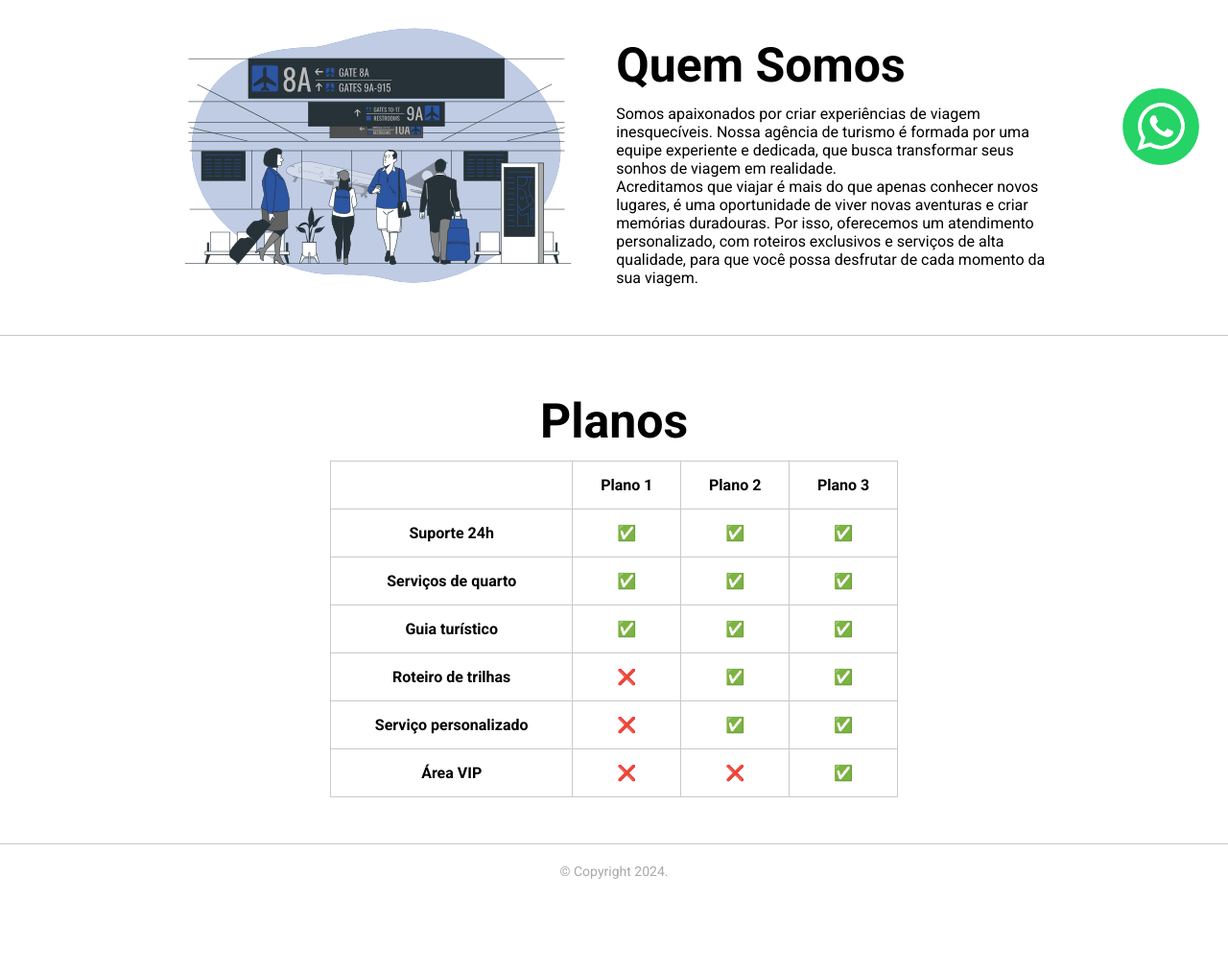
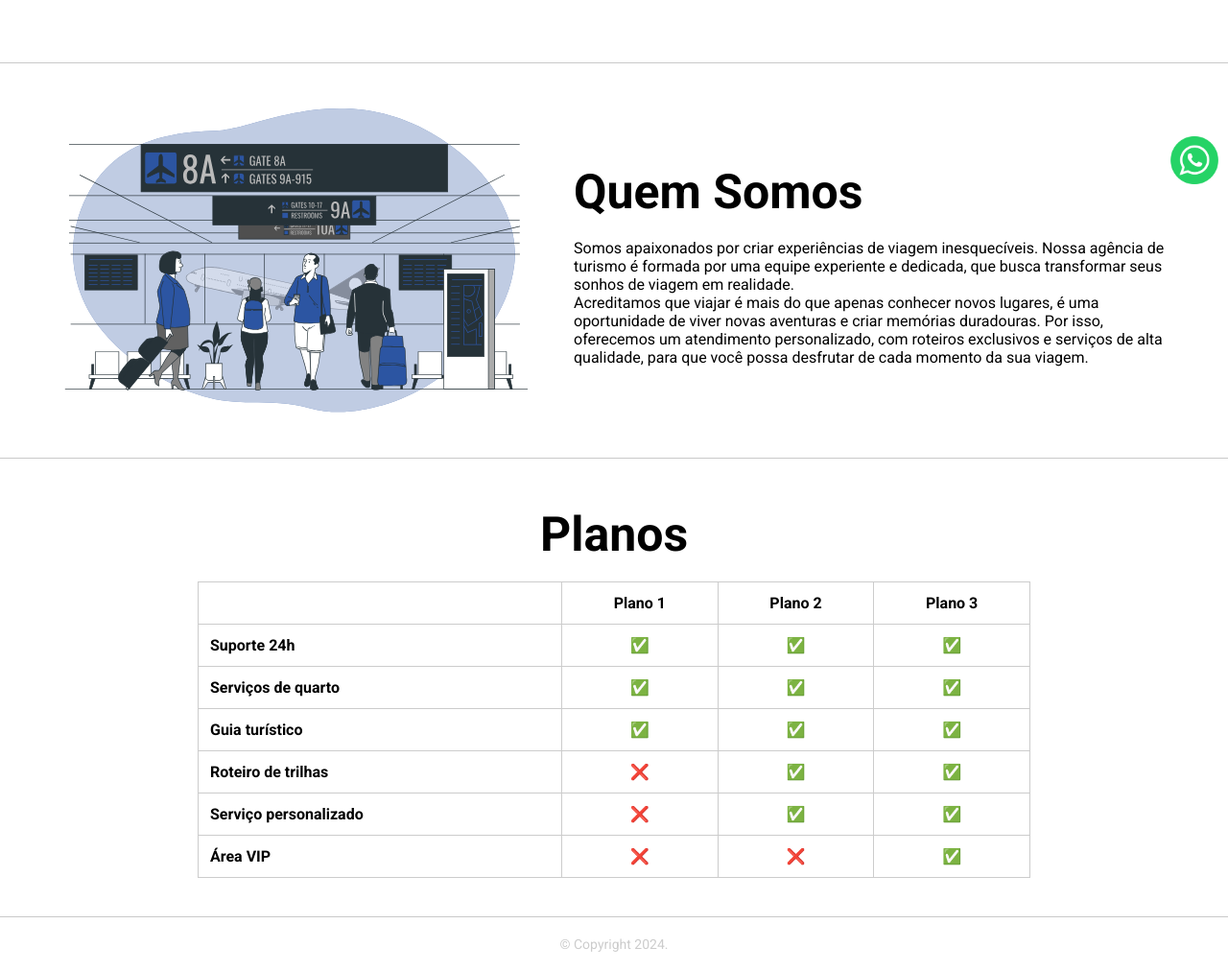
Before and after one commit to rafael-lourenco-1998/exercicios-curso-full-stack, a plain HTML site: page index.html in a window 1280 px wide. Shown: the part 594-1606 px from the top of the page at 96% size. Before the commit the page ends 1530 px from the top, so only its background shows below. Drawn offline with Linux system fonts and the light colour scheme.

Commit message:
Exercício 4 Growdev Media-Queries
Fundamentos do Desenvolvimento Front-End

```diff
--- a/index.html
+++ b/index.html
@@ -1,11 +1,13 @@
 <!DOCTYPE html>
 <html lang="pt-BR">
+
 <head>
     <meta charset="UTF-8">
     <meta name="viewport" content="width=device-width, initial-scale=1.0">
     <link rel="stylesheet" href="style.css">
     <title>Turismo</title>
 </head>
+
 <body>
     <header>
         <nav class="menu">
@@ -42,13 +44,16 @@
             <div> <!-- DIV é um container genérico para agrupar os itens e aplicar comportamento de bloco -->
                 <h2>Quem Somos</h2>
                 <p>
-                Somos apaixonados por criar experiências de viagem inesquecíveis. Nossa agência de turismo é formada por uma equipe
+                    Somos apaixonados por criar experiências de viagem inesquecíveis. Nossa agência de turismo é formada
+                    por uma equipe
                     experiente e dedicada, que busca transformar seus sonhos de viagem em realidade.
                 </p>
                 <p>
                     Acreditamos que viajar é mais do que
-                apenas conhecer novos lugares, é uma oportunidade de viver novas aventuras e criar memórias duradouras. Por isso,
-                oferecemos um atendimento personalizado, com roteiros exclusivos e serviços de alta qualidade, para que você possa
+                    apenas conhecer novos lugares, é uma oportunidade de viver novas aventuras e criar memórias
+                    duradouras. Por isso,
+                    oferecemos um atendimento personalizado, com roteiros exclusivos e serviços de alta qualidade, para
+                    que você possa
                     desfrutar de cada momento da sua viagem.
                 </p>
             </div>
@@ -58,6 +63,7 @@
         <section id="planos">
             <h2>Planos</h2>
 
+            <div id="container-tabela">
                 <table>
                     <thead>
                         <tr>
@@ -106,11 +112,12 @@
                         </tr>
                     </tbody>
                 </table>
+            </div>
         </section>
     </main>
 
-    <a href="https://wa.me/5551999999999?text=Ol%C3%A1%2C%20tudo%20bem%3F"
-    title="Contato via whatsapp" target="_blank" id="btn-whats">
+    <a href="https://wa.me/5551999999999?text=Ol%C3%A1%2C%20tudo%20bem%3F" title="Contato via whatsapp" target="_blank"
+        id="btn-whats">
         <img src="./images/whatsapp.png.png" alt="icone whatsapp">
     </a>
 
@@ -118,4 +125,5 @@
         <p>&copy; Copyright 2024.</p>
     </footer>
 </body>
+
 </html>
--- a/style.css
+++ b/style.css
@@ -1,3 +1,6 @@
+
+/* CONFIGURANDO A PÁGINA PRIMEIRO PARA DISPOSITIVO MÓVEL (FIRST MOBILE)*/
+
 @import url('https://fonts.googleapis.com/css2?family=Roboto:ital,wght@0,100..900;1,100..900&display=swap');
 /* importando fonte do google para usar*/
 
@@ -8,111 +11,161 @@
 }
 
 header{
-    background-color: #3c63b5;
-    padding: 20px;
-}
-
-nav.menu > ul{
-    display: flex; /* disposição dos elemtos na tela( sem em bloco ou em linha)*/
-    gap: 50px; /*da um espaço entre os itens (antes definido pelas margens) */
+    background-color: #3c63b5; /* Cria cor de fundo */
+    padding: 20px; /* Cria espaço interno*/
 }
 
 nav.menu li {
     list-style-type: none;  /* Remove bolinhas da lista */
+    margin: 12px 0; /* adicionou margem externa nos elemntos (li)*/
 }
 
-nav.menu li > a{
-    color: #cccccc;
+nav.menu li > a {
+    color: white;
     text-decoration: none; /* Remove o sublinhado*/
     font-weight: bold; /* Deixa a letra mais grossa*/
     text-transform: uppercase; /* Deixa letra Maiúscula*/
 }
+/* PARA DISPOSITIVOS MÓVEIS NÃO É NECESSÁRIO CRIA O "HOVER" POIS NÃO TEM MOUSE*/
 
-nav.menu li > a:hover{ /* Adiciona efeito quando passa o mouse*/
-    color: white;
-    text-decoration: underline; /* Adiciona sublinhado*/
+h2{
+    font-size: 50px; /* Tamanho da fonte/letra*/
+    margin: 10px 0 20px 0; /* adicionou margem externa*/
 }
-
 
 section {
     text-align: center; /* Alinha texto no centro*/
-    padding: 48px;
+    padding: 40px 20px; /* cria espaço interno */
     border-bottom: 1px solid #c9c9c9;
-}
-
-section{ /* define um display padão para todas as sections*/
-    display: flex; /* disposição dos elementos na tela(se em bloco ou em linha)*/
-    justify-content: center; /* Define o alinhamento ao longo do eixo principal (horizontal).*/
-    align-items: center; /* alinha os itens no eixo vertical */
-}
-
-section#pagina-inicial{
-    flex-direction: row-reverse; /* define a direção do coteúdo flex (row ou column), reverse( de trás para frente)*/
-}
-
-section#quem-somos{
-    gap: 40px; /*da um espaço entre os itens (antes definido pelas margens) */
-}
-
-section#quem-somos > div{
-    text-align: start; /* alinha o conteúdo de texto no inicio*/
-    width: 38%; /* define uma largura para a div */
-
-}
-
-section#planos{
-    flex-direction: column; /* define a direção da section flex ( em coluna) */
-}
-
-img {
-    width: 35%; /* Dimensões verticais e horizontais*/
-    height: 35%;
-}
-
-h2 {
-    font-size: 50px; /* Tamanho da fonte/letra*/
-    margin: 12px 0;
 }
 
 button.botao-padrao {
     background-color: #3c63b5; /* Cor de fundo*/
-    color: #ffffff; /* Cor da letra*/
+    color: white; /* Cor da letra*/
     padding: 18px 48px; /* margem interna*/
     border-radius: 48px; /* borda arredondada*/
-    border: none;
-    font-size: 15px;
-    margin-top: 20px; /* margem externa superior*/
-    margin-bottom: 20px;
+    border: none; /* Deixa sem borda ou nem precisa colocar no código*/
+    font-size: 15px; /* tamanho da letra*/
+    margin: 20px 0; /* Cria margem externa para cima e para baixo*/
 }
 
-button.botao-padrao:hover{
-    cursor: pointer; /* Muda o cursor do mouse*/
-    font-weight: bold;
+section#quem-somos > div > p { /*(P) filha direta da (DIV) que é filha direta da (section#quem-somos) */
+    text-align: start; /* alinha o conteúdo de texto no inicio*/
+    width: 100%; /* define quanto usará da largura disponível para a div */
+}
+
+div#container-tabela{
+    overflow-x: scroll; /* Cria uma barra de rolagem para a tabela*/
+    width: 100%; /* A tebela ocupa 100% do espaço da div*/
 }
 
 table{
-    border-collapse: collapse; /* Cria Linha inteira nas divisões da tabela*/
-    width: 50%;bo
-}
-td, th {
-    border: 1px solid #c9c9c9;
-    padding: 15px;
-    text-align: center;
+    min-width: 450px; /* tabela com largura min */
 }
 
-#btn-whats{ /* cria botão fixo na tela*/
-    position: fixed;
-    bottom: 30px;
-    right: 30px;
+table, td, th {
+    border: 1px solid #cccccc; /* Cria as linhas da tabela */
+    margin: 0 auto; /* Margem externa, pros lados (auto)*/
+    padding: 12px; /*Lagura interna*/
+    text-align: center; /* alinha o texto ao centro*/
+    border-collapse: collapse; /* Tira o espaço entre as linhas tabela, deixando uma única linha*/
 }
 
-a#btn-whats > img{ /* (seletor ID) define tamanho da img filha direta da tag (a) com o ID (btn-whats)*/
-    width: 80px;
+tbody th {
+    text-align: left; /* Alinha o texta a esquerda*/
 }
 
-footer {
-    text-align: center;
-    padding: 20px;
-    color: darkgrey;
-    font-size: 14px;
+a#btn-whats{
+    position: fixed; /* Fixa a posição do botão na tela */
+    bottom: 10px;
+    right: 10px;
+} /* Bottom e Rigth definem onde o botão vai fixar*/
+
+a#btn-whats > img{ /* tag (a) com ID(#seletor) define o tamanho da filha direta (>img)*/
+    width: 50px; /* largura da img*/
 }
+
+footer{
+    padding: 20px; /*Cria espaço interno*/
+    text-align: center; /* alinha o texto ao centro*/
+    color: #cccccc; /* Cor da letra*/
+    font-size: 14px; /* Tamanho da letra*/
+}
+
+/* RESPOSIVIDADE COM MEDIA QUERIES PARA TELAS MAIORES QUE 768px */
+
+@media screen and (min-width: 768px) { /*Define que tem que ser uma tela(screen) e (and) com largura min 768px*/
+    nav.menu > ul {
+    display: flex; /* disposição dos elementos da (ul) na tela (se em bloco ou em linha)*/
+    gap: 50px; /* Cria um espaço entre os itens (antes definido pelas margens) */
+    }
+
+    div#container-tabela{
+        width: 100%; /* Ocupa 100% do espaço disponível para ela */
+        overflow: hidden; /* Define que não deve ter barra de rolagem (scrool)*/
+    }
+
+    table{
+        width: 70%; /* Define que a tabela use 70%  largura do espaço da (DIV) disponível*/
+    }
+}
+
+/* RESPOSIVIDADE COM MEDIA QUERIES PARA TELAS ENTRE 768px À 991px */
+
+@media screen and (min-width: 768px) and (max-width: 991px) {
+    /* Se preferir pode usar (section img), que pega todas as (img) que estão dentro de uma (section) */
+    /* Ou se quiser aplicar em uma img expecífica usa ( ID ou CLASS e a TAG) ex: section#quem-somos img */
+    img{
+        width: 70%; /* Define que todas as imagens tenham 70% da largura do tamanho da section disponível para ela */
+    }
+
+    section#quem-somos > div {
+        padding: 0 24px; /* Define o espaço interno da (div), 0 pra cima/baixo, e 24px para os lados*/
+    }
+}
+
+/* RESPOSIVIDADE COM MEDIA QUERIES PARA TELAS MAIORES QUE 991px */
+
+@media screen and (min-width: 992px) {
+    nav.menu li > a { /* Define uma cor de letra para toda tag(a), que é filha direta de uma (li)*/
+        color: #cccccc; /* que pertence a uma class(menu) dentro de uma (nav)*/
+    }
+
+    nav.menu li > a:hover { /* Adiciona efeito quando passa o mouse*/
+        color: white; /* Muda a cor da letra quando passa o mouse */
+        text-decoration: underline; /* Adiciona sublinhado quando passa o mouse*/
+    }
+
+    img {
+        width: 40%; /* Define que todas as imagens tenham 40% da largura do tamanho da section disponível para ela */
+    }
+
+    button.botao-padrao:hover { /* Adiciona efeito quando passa o mouse*/
+        cursor: pointer; /* Muda o cursor do mouse*/
+        font-weight: bold; /* Deixa a letramais grossa*/
+    }
+
+    section { /* define um display padão para todas as sections*/
+    display: flex; /* disposição dos elementos na tela(se em bloco ou em linha)*/
+    justify-content: center; /* Define o alinhamento ao longo do eixo principal (horizontal).*/
+    align-items: center; /* alinha os itens no eixo vertical */
+    }
+
+    section#pagina-inicial { /* Inverte a ordem de exibição dos elementos*/
+    flex-direction: row-reverse; /* define a direção do coteúdo flex (row ou column), reverse( de trás para frente)*/
+    gap: 24px; /* Cria um espaço entre os itens */
+    }
+
+    section#quem-somos {
+        gap: 40px; /* Cria um espaço entre os itens */
+    }
+
+    section#quem-somos > div {
+    text-align: start; /* alinha o conteúdo de texto no inicio*/
+    width: 50%; /* define que a (div) usará 50% da largura do tamanho disponível pela section */
+    }
+
+    section#planos{
+    flex-direction: column; /* define a direção da section flex ( em coluna) */
+    }
+}
```
Lines whose indentation alone changed are shown as unchanged.
